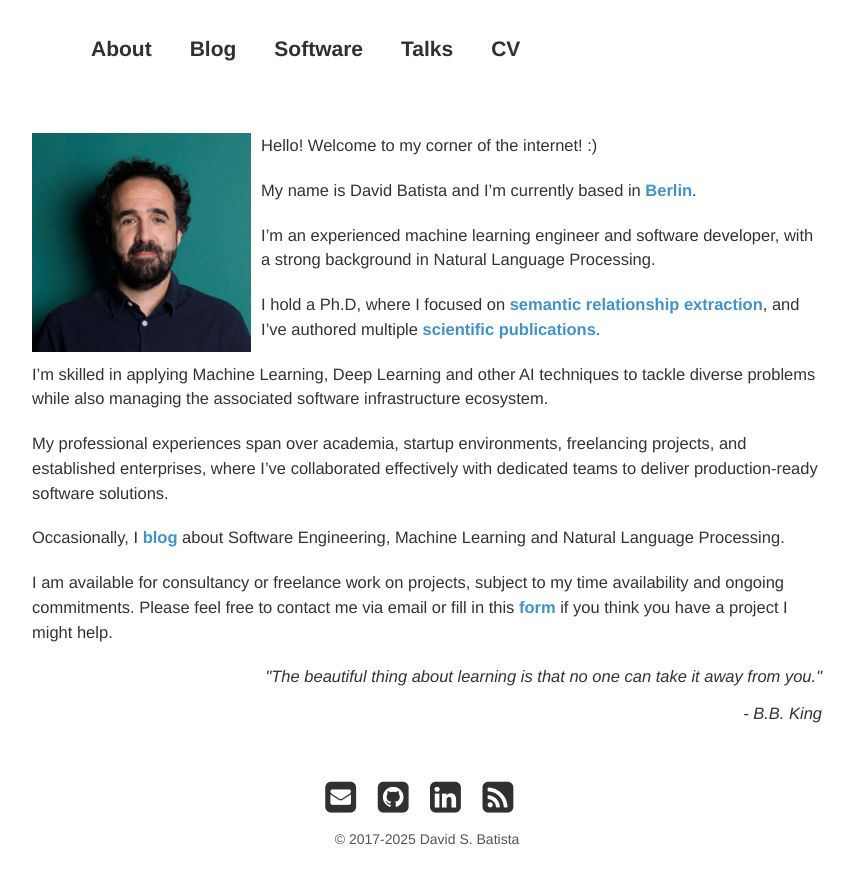
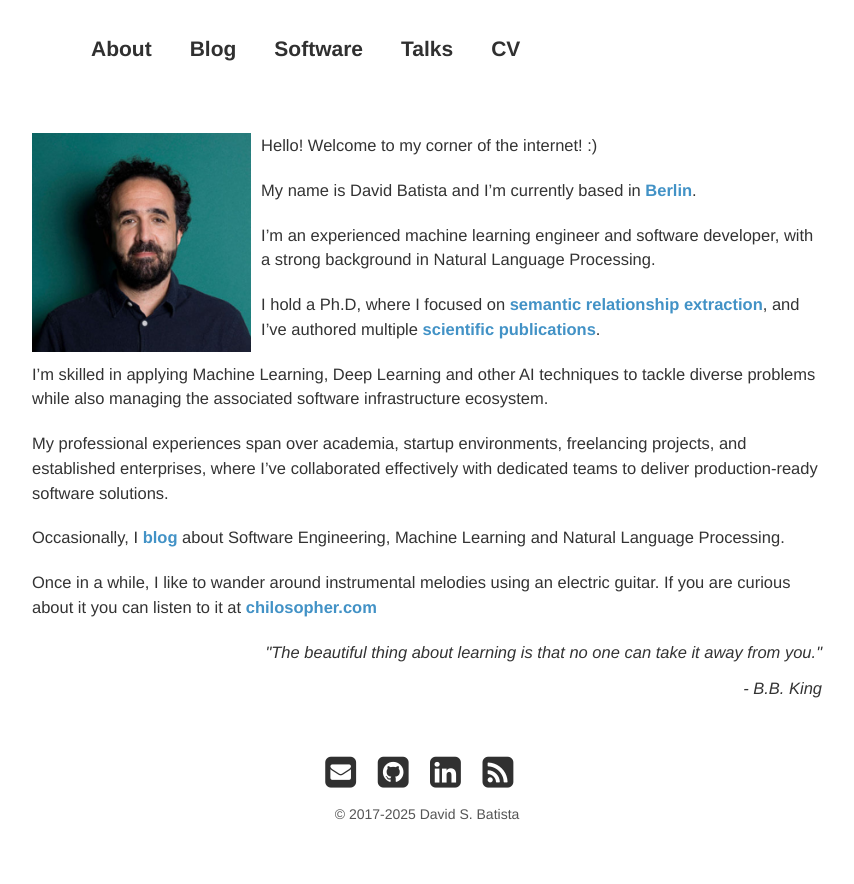
Before and after one commit to davidsbatista/davidsbatista.net, a Jekyll site: the page built from index.md, in a window 1280 px wide. Shown: the top 884 px of the page, without its empty margins (213-1067 px from the left). Built offline with Jekyll 4.4.1, drawn with Linux system fonts in a browser that asks for light colours; nearby versions of some CDN libraries.

Commit message:
updating landing page

```diff
--- a/index.md
+++ b/index.md
@@ -20,8 +20,7 @@ My professional experiences span over academia, startup environments, freelancin
 
 Occasionally, I <a href="/posts/" target="_blank"><b>blog</b></a> about Software Engineering, Machine Learning and Natural Language Processing.
 
-I am available for consultancy or freelance work on projects, subject to my time availability and ongoing commitments. Please feel free to contact me via email or fill in this [__form__](https://o0dzsg71ld8.typeform.com/to/tA9kn9Dd){:target="_blank"} if you think you have a project I might help.
-
+Once in a while, I like to wander around instrumental melodies using an electric guitar. If you are curious about it you can listen to it at [__chilosopher.com__](https://www.chilosopher.com/){:target="_blank"}
 
 <div style="text-align: right;">
 	<p><em>"The beautiful thing about learning is that no one can take it away from you."</em></p>
```
Also changed, not shown: about-me.md (+1 -1 lines).
